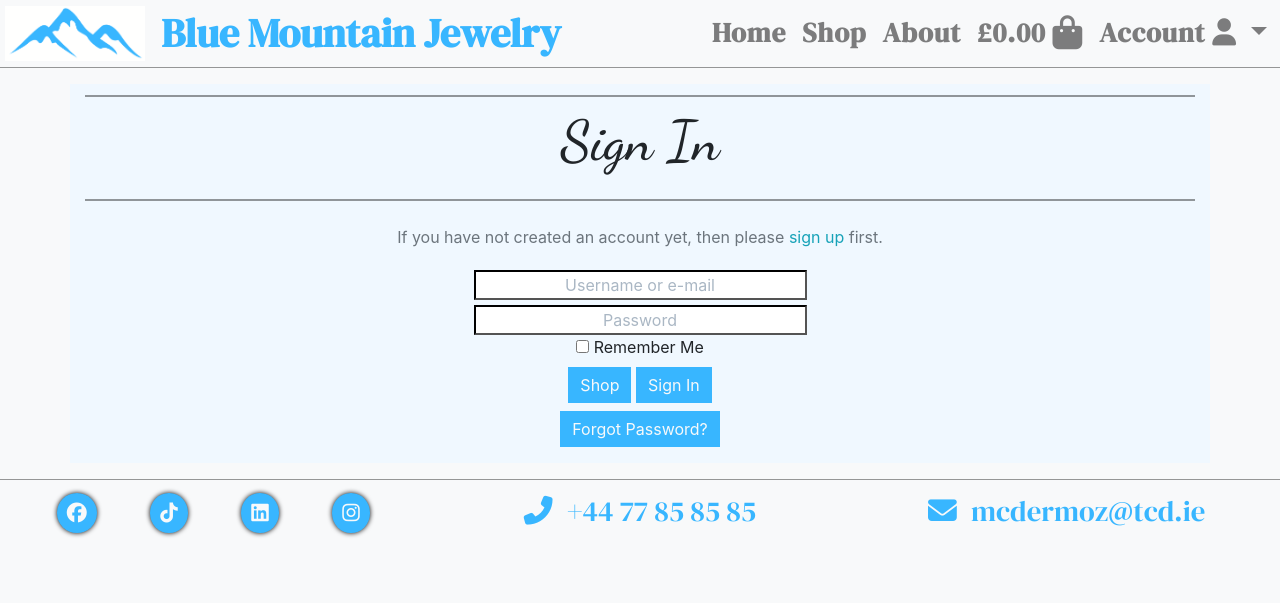
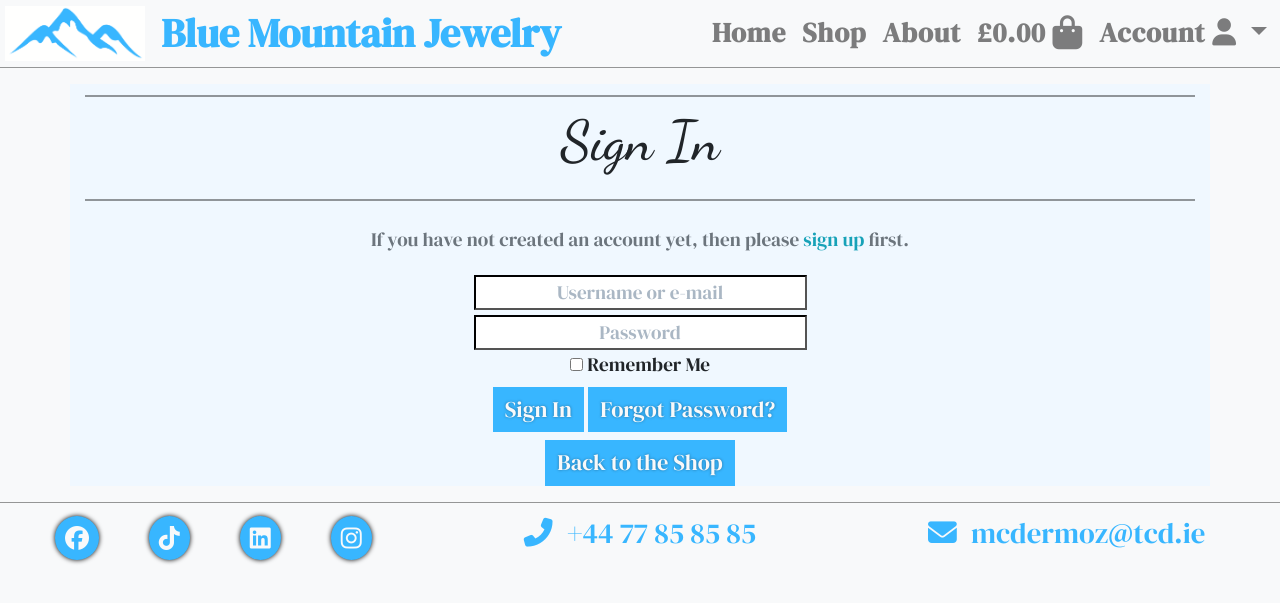
Before and after one commit to Aramantos/HardCandyResinArts, a Django app: page /accounts/login/ in a window 1280 px wide. Shown: the top 603 px of the page. Run offline with Django 4.2, Linux system fonts and the light colour scheme; some libraries are stand-ins or nearby versions.

Commit message:
update allauth templates, btn styles, add email settings & newsletter views

```diff
--- a/checkout/static/checkout/css/checkout.css
+++ b/checkout/static/checkout/css/checkout.css
@@ -93,7 +93,7 @@ select option[value=""] {
 }
 
 #card-charge {
-  border: 3px solid var(--primary);
+  border: 3px solid #dc3545;
   background: aliceblue;
   margin: auto;
   width: 90%;
--- a/hardcandyresinarts/settings.py
+++ b/hardcandyresinarts/settings.py
@@ -95,7 +95,13 @@ AUTHENTICATION_BACKENDS = (
 
 SITE_ID = 1
 
+# SMTP Config
 EMAIL_BACKEND = 'django.core.mail.backends.console.EmailBackend'
+EMAIL_HOST = "smtp.gmail.com"
+EMAIL_PORT = 587
+EMAIL_HOST_USER = 'bluemountainjewelry@gmail.com'
+EMAIL_HOST_PASSWORD = ""
+EMAIL_USE_TLS = True
 
 ACCOUNT_AUTHENTICATION_METHOD = 'username_email'
 ACCOUNT_EMAIL_REQUIRED = True
--- a/hardcandyresinarts/urls.py
+++ b/hardcandyresinarts/urls.py
@@ -27,5 +27,5 @@ urlpatterns = [
     path('basket/', include('basket.urls')),
     path('checkout/', include('checkout.urls')),
     path('profile/', include('profiles.urls')),
-    path('newsletter/', include('newletter.urls')),
+    path('newsletter/', include('newsletter.urls')),
 ] + static(settings.MEDIA_URL, document_root=settings.MEDIA_ROOT)
--- a/shop/templates/shop/shop.html
+++ b/shop/templates/shop/shop.html
@@ -22,12 +22,12 @@
     <div class="container-fluid">
         <div class="row">
             <div id="shop-title" class="col-12 col-md-6 text-center">
-                <h1 class="logo-font text-shadow">
+                <h1 class="logo-font text-shadow mt-2">
                     <a id="shop-text" href="{% url 'shop_products' %}">
                         Shop
                     </a>
                 </h1>
-                <hr class="w-75 mt-3">
+                <hr class="w-75">
             </div>
         </div>
         <div class="container header-container">
@@ -55,7 +55,7 @@
                         <div id="search-bar" class="col-4 py-1 py-lg-0 m-auto">
                             <form method="GET" action="{% url 'shop_products' %}" autocomplete="off">
                                 <div class="input-group w-100">
-                                    <input class="form-control border border-black rounded-0" type="text" name="q" placeholder="Search our site">
+                                    <input id="search-bar" class="form-control border border-black rounded-0" type="text" name="q" placeholder="Search our site">
                                     <div class="input-group-append">
                                         <button id="search-button" class="form-control btn btn-black border border-black rounded-0" type="submit">
                                             <span class="icon">
--- a/static/css/base.css
+++ b/static/css/base.css
@@ -59,6 +59,8 @@ body {
     /* background: var(--tertiary); */
     display: flex;
     flex-direction: column;
+    font-family: 'DM Serif Display', serif;
+    font-size: 1.2rem;
 }
 
 hr {
@@ -86,6 +88,8 @@ footer {
     background-color: var(--tertiary)!important;
     border: none;
     border-radius: 0;
+    font-size: 1.4rem;
+    text-shadow: 0 0 3px rgba(0,0,0,.4);
 }
 
 .btn:hover {
@@ -507,6 +511,7 @@ footer {
     background-color: initial;
     border: none;
     border-radius: 0;
+    font-size: 1.4rem;
 }
 
 .allauth-form-inner-content input {
@@ -517,6 +522,16 @@ footer {
 
 #id_remember {
     width: unset;
+}
+
+.allauth-form-inner-content button:hover, .allauth-form-inner-content input[type='submit']:hover {
+    color: inherit;
+    background-color: inherit;
+    border-color: inherit;
+}
+
+#back-shop{
+    font-size: 1.4rem;
 }
 
 /*---------Media Queries*/
--- a/templates/allauth/account/login.html
+++ b/templates/allauth/account/login.html
@@ -41,11 +41,11 @@ for a {{ site_name }} account and sign in below:{% endblocktrans %}</p>
   {% if redirect_field_value %}
   <input type="hidden" name="{{ redirect_field_name }}" value="{{ redirect_field_value }}" />
   {% endif %}
-  <a class="btn" href="{% url 'shop_products' %}">Shop</a>
-  <button class="btn primaryAction" type="submit">{% trans "Sign In" %}</button>
-  <p class="mt-2">
+  <div>
+    <button class="btn primaryAction" type="submit">{% trans "Sign In" %}</button>
     <a class="btn secondaryAction" href="{% url 'account_reset_password' %}">{% trans "Forgot Password?" %}</a>
-  </p>
+  </div>
+  <a id="back-shop" class="btn dm-serif mt-2" href="{% url 'shop_products' %}">Back to the Shop</a>
 </form>
 
 {% endblock %}
--- a/templates/allauth/account/logout.html
+++ b/templates/allauth/account/logout.html
@@ -16,7 +16,7 @@
   <input type="hidden" name="{{ redirect_field_name }}" value="{{ redirect_field_value }}"/>
   {% endif %}
   <a class="btn btn-outline-black rounded-0" href="{% url 'home' %}">Cancel</a>
-  <button type="submit">{% trans 'Sign Out' %}</button>
+  <button class="btn" type="submit">{% trans 'Sign Out' %}</button>
 </form>
 
 
--- a/templates/allauth/account/password_reset.html
+++ b/templates/allauth/account/password_reset.html
@@ -21,8 +21,8 @@
     <form method="POST" action="{% url 'account_reset_password' %}" class="password_reset">
         {% csrf_token %}
         {{ form|crispy }}
-        <a class="btn btn-outline-black rounded-0" href="{% url 'account_login' %}">Back to Login</a>
-        <input type="submit" value="{% trans 'Reset My Password' %}" />
+        <a class="btn mt-2" href="{% url 'account_login' %}">Back to Login</a>
+        <input class="btn mt-2 w-auto" type="submit" value="{% trans 'Reset My Password' %}" />
     </form>
 
     <p>{% blocktrans %}Please contact us if you have any trouble resetting your password.{% endblocktrans %}</p>
--- a/templates/base.html
+++ b/templates/base.html
@@ -99,7 +99,7 @@
                   <a class="profile-icon nav-link dropdown-toggle d-lg-none" href="#" id="navbarDropdownMenuLink" data-toggle="dropdown" aria-haspopup="true" aria-expanded="false">
                     <i class="fas fa-user fa-lg"></i>
                   </a>
-                  <div id="profile-drop" class="dropdown-menu" aria-labelledby="navbarDropdownMenuLink">
+                  <div id="profile-drop" class="dropdown-menu" aria-labelledby="navbarDropdownMenuLink" {% if request.user.is_superuser %} style="left: -7vw" {% endif %}>
                     {% if request.user.is_authenticated %}
                       {% if request.user.is_superuser %}
                         <a href="" class="dropdown-item">Product Management</a>
```
Also changed, not shown: newsletter/views.py (+7 -2 lines), shop/static/shop/css/shop.css (+6 -2 lines).
